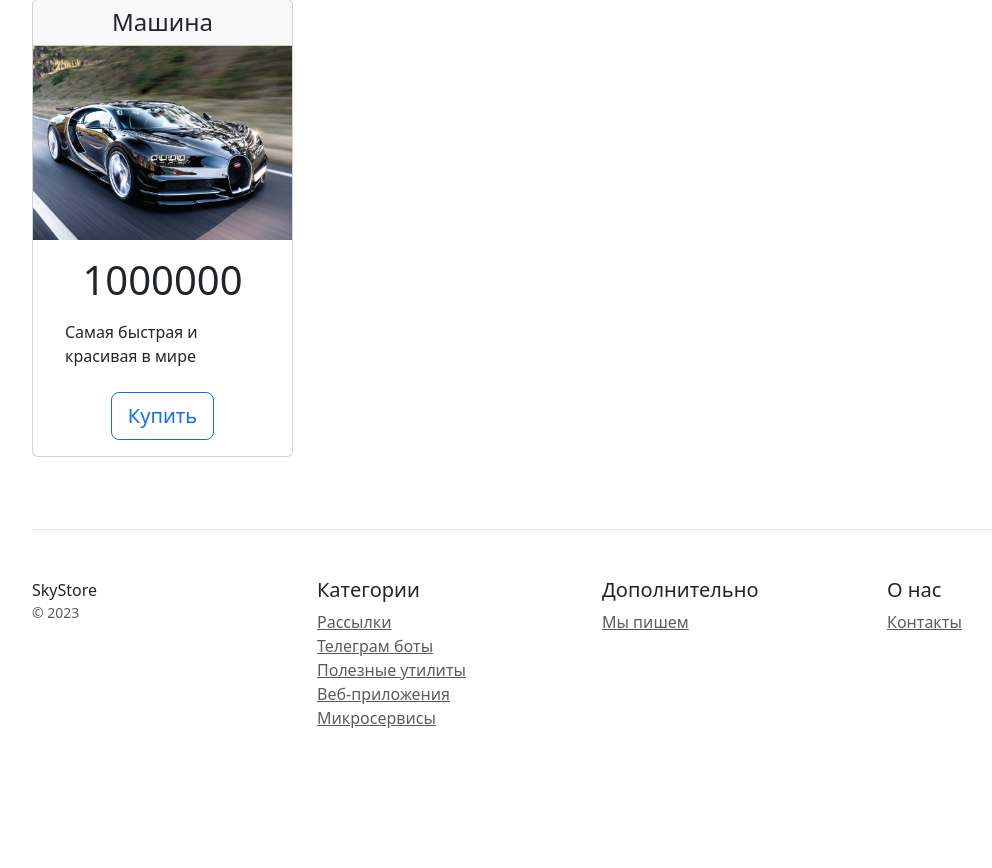
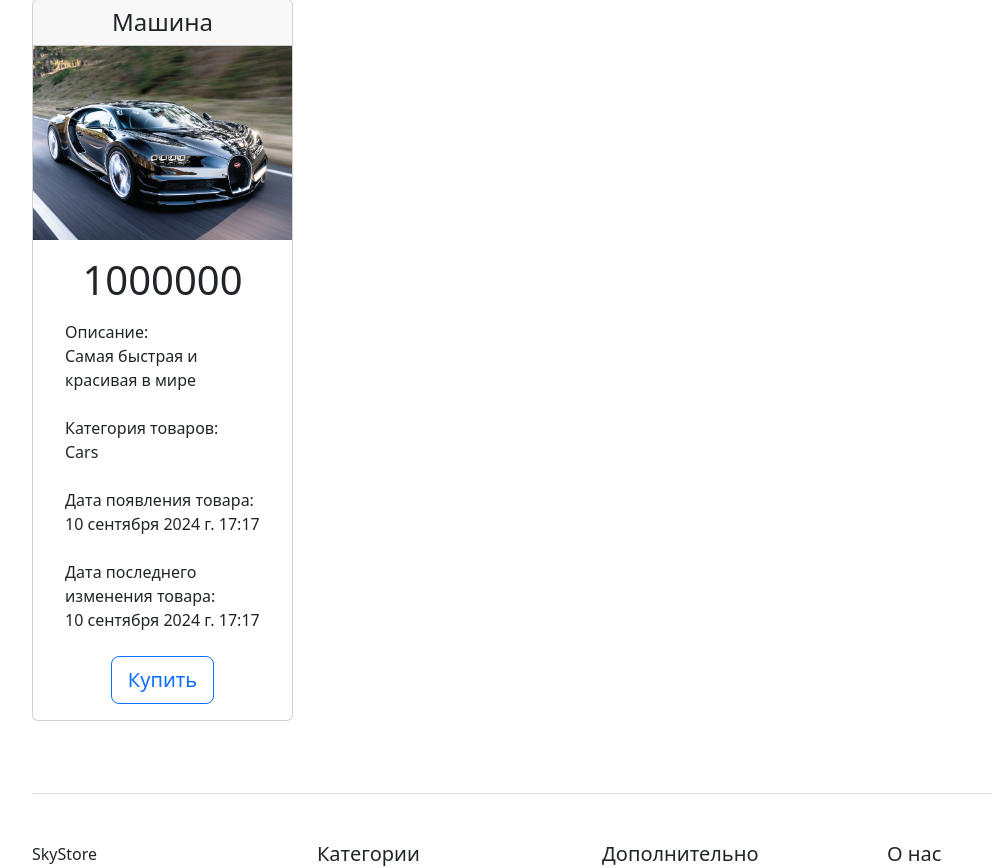
Before and after one commit to SergeyUpgrade/web_23.2, a Django app: page /catalog/1/ in a window 1280 px wide. Shown: the part 285-1153 px from the top of the page, without its empty margins (50-1042 px from the left). Before the commit the page ends 1013 px from the top, so only its background shows below. Run offline with Django 5.2, Linux system fonts and the light colour scheme; data comes from the database, SQL or seed files in the repository.

Commit message:
moved image and added info about product

```diff
--- a/catalog/templates/product_detail.html
+++ b/catalog/templates/product_detail.html
@@ -16,7 +16,20 @@
             <div class="card-body">
                 <h1 class="card-title pricing-card-title">{{ product.price }}</h1>
                 <ul class="list-unstyled mt-3 mb-4 text-start m-3">
+                    <li>Описание:</li>
                     <li>{{ product.description | truncatechars:100 }}</li>
+                </ul>
+                <ul class="list-unstyled mt-3 mb-4 text-start m-3">
+                    <li>Категория товаров:</li>
+                    <li>{{ product.category }}</li>
+                </ul>
+                <ul class="list-unstyled mt-3 mb-4 text-start m-3">
+                    <li>Дата появления товара:</li>
+                    <li>{{ product.created_at }}</li>
+                </ul>
+                <ul class="list-unstyled mt-3 mb-4 text-start m-3">
+                    <li>Дата последнего изменения товара:</li>
+                    <li>{{ product.updated_at }}</li>
                 </ul>
                 <button type="button" class="btn btn-lg btn-block btn-outline-primary">Купить</button>
             </div>
```
Also changed, not shown: media/catalog/image/машина.jpg (renamed from catalog/media/catalog/image/машина.jpg).
